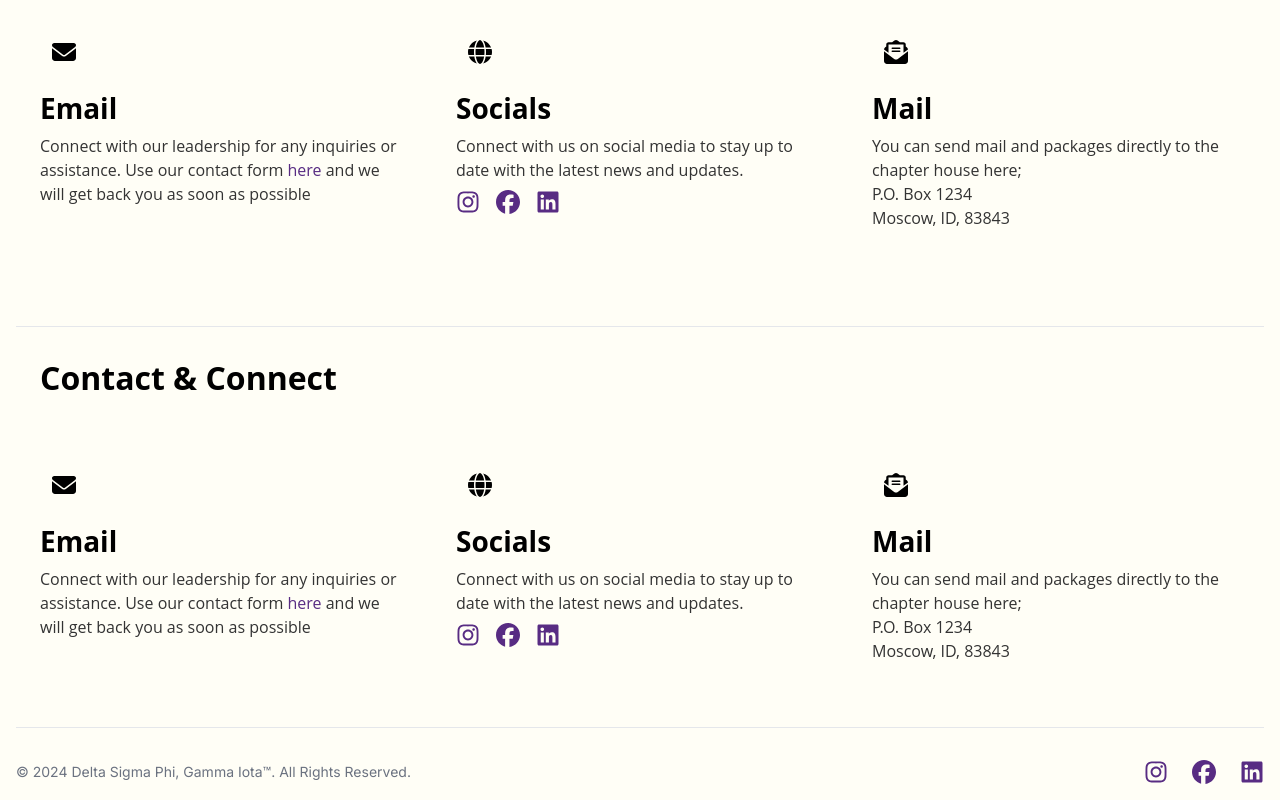
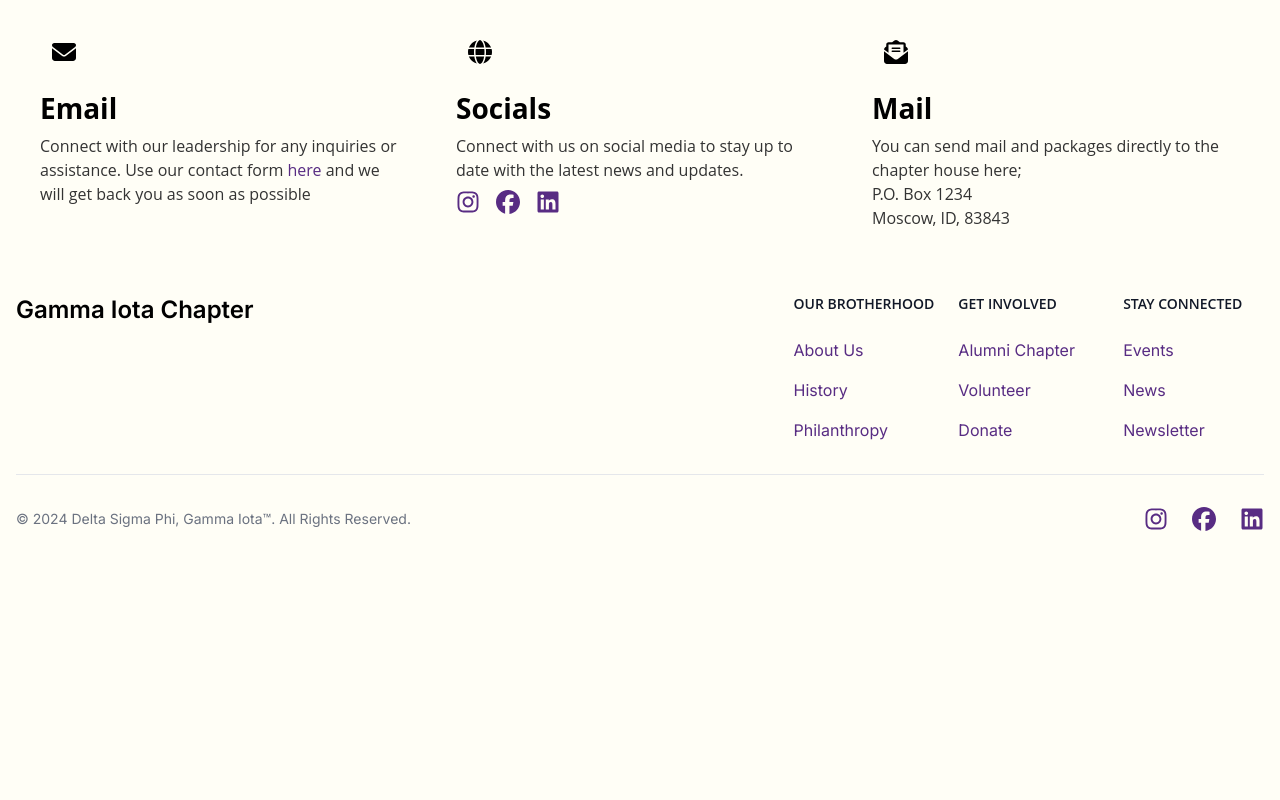
Before and after one commit to MSBivens/dsp, a Next.js app in the folder dsp/: page / in a window 1280 px wide. Shown: the part 4219-5019 px from the top of the page. After the commit the page ends 4766 px from the top, so only its background shows below. Built offline with nearby package versions, Linux system fonts and the light colour scheme.

Commit message:
updated content

```diff
--- a/dsp/src/app/components/footer.jsx
+++ b/dsp/src/app/components/footer.jsx
@@ -1,66 +1,86 @@
-import {
-  FaEnvelope,
-  FaGlobe,
-  FaEnvelopeOpenText,
-  FaInstagram,
-  FaFacebook,
-  FaLinkedin,
-} from "react-icons/fa6";
+import Image from "next/image";
+
+import { FaInstagram, FaFacebook, FaLinkedin } from "react-icons/fa6";
 
 export default function Footer() {
   return (
     <footer className="max-w-screen-xl mx-auto p-4 ">
-      <hr className=" border-gray-200 sm:mx-auto dark:border-gray-700 lg:my-8" />
-      <div className="pb-8 px-4 mx-auto max-w-screen-xl lg:px-6">
-        <div className="max-w-screen-md mb-8 lg:mb-16">
-          <h2 className="mb-4">Contact & Connect</h2>
+      <div className="mx-auto max-w-screen-xl">
+        <div className="md:flex md:justify-between">
+          <div className="mb-6 md:mb-0">
+            <a href="https://flowbite.com" className="flex items-center">
+              {/* <Image src={logoSquare} className="w-56 h-36" alt="Logo" /> */}
+            </a>
+            <span className="self-center text-2xl font-semibold whitespace-nowrap dark:text-white">
+              Gamma Iota Chapter
+            </span>
           </div>
-        <div className="space-y-8 md:grid md:grid-cols-2 lg:grid-cols-3 md:gap-12 md:space-y-0">
+          <div className="grid grid-cols-2 gap-8 sm:gap-6 sm:grid-cols-3">
             <div>
-            <div className="flex justify-center items-center mb-4 w-10 h-10 rounded-full bg-primary-100 lg:h-12 lg:w-12 dark:bg-primary-900">
-              <FaEnvelope size={24} />
-            </div>
-            <h3 className="mb-2">Email</h3>
-            <p>
-              Connect with our leadership for any inquiries or assistance. Use
-              our contact form{" "}
-              <a href="" className="extra-bold">
-                here
-              </a>{" "}
-              and we will get back you as soon as possible
-            </p>
+              <h2 className="mb-6 text-sm font-semibold text-gray-900 uppercase dark:text-white">
+                Our Brotherhood
+              </h2>
+              <ul className="text-gray-600 dark:text-gray-400">
+                <li className="mb-4">
+                  <a href="/aboutUs" className="hover:underline">
+                    About Us
+                  </a>
+                </li>
+                <li className="mb-4">
+                  <a href="/history" className="hover:underline">
+                    History
+                  </a>
+                </li>
+                <li>
+                  <a href="/philanthropy" className="hover:underline">
+                    Philanthropy
+                  </a>
+                </li>
+              </ul>
             </div>
             <div>
-            <div className="flex justify-center items-center mb-4 w-10 h-10 rounded-full bg-primary-100 lg:h-12 lg:w-12 dark:bg-primary-900">
-              <FaGlobe size={24} />
-            </div>
-            <h3 className="mb-2">Socials</h3>
-            <p className="mb-2">
-              Connect with us on social media to stay up to date with the latest
-              news and updates.
-            </p>
-            <div className="flex space-x-4">
-              <a href="https://www.instagram.com/deltasig_idaho">
-                <FaInstagram size={24} />
+              <h2 className="mb-6 text-sm font-semibold text-gray-900 uppercase dark:text-white">
+                Get Involved
+              </h2>
+              <ul className="text-gray-600 dark:text-gray-400">
+                <li className="mb-4">
+                  <a href="/alumniChapter" className="hover:underline ">
+                    Alumni Chapter
                   </a>
-              <a href="https://www.facebook.com/deltasigvandals">
-                <FaFacebook size={24} />
+                </li>
+                <li className="mb-4">
+                  <a href="/volunteer" className="hover:underline ">
+                    Volunteer
                   </a>
-              <a href="https://www.linkedin.com/groups/13505181/">
-                <FaLinkedin size={24} />
+                </li>
+                <li>
+                  <a href="/donate" className="hover:underline">
+                    Donate
                   </a>
-            </div>
+                </li>
+              </ul>
             </div>
             <div>
-            <div className="flex justify-center items-center mb-4 w-10 h-10 rounded-full bg-primary-100 lg:h-12 lg:w-12 dark:bg-primary-900">
-              <FaEnvelopeOpenText size={24} />
-            </div>
-            <h3 className="mb-2">Mail</h3>
-            <p>
-              You can send mail and packages directly to the chapter house here;
-            </p>
-            <p>P.O. Box 1234</p>
-            <p>Moscow, ID, 83843</p>
+              <h2 className="mb-6 text-sm font-semibold text-gray-900 uppercase dark:text-white">
+                Stay Connected
+              </h2>
+              <ul className="text-gray-600 dark:text-gray-400">
+                <li className="mb-4">
+                  <a href="/events" className="hover:underline">
+                    Events
+                  </a>
+                </li>
+                <li className="mb-4">
+                  <a href="/news" className="hover:underline">
+                    News
+                  </a>
+                </li>
+                <li>
+                  <a href="/newsletter" className="hover:underline">
+                    Newsletter
+                  </a>
+                </li>
+              </ul>
             </div>
           </div>
         </div>
@@ -81,6 +101,7 @@ export default function Footer() {
             </a>
           </div>
         </div>
+      </div>
     </footer>
   );
 }
```
Lines whose indentation alone changed are shown as unchanged.
